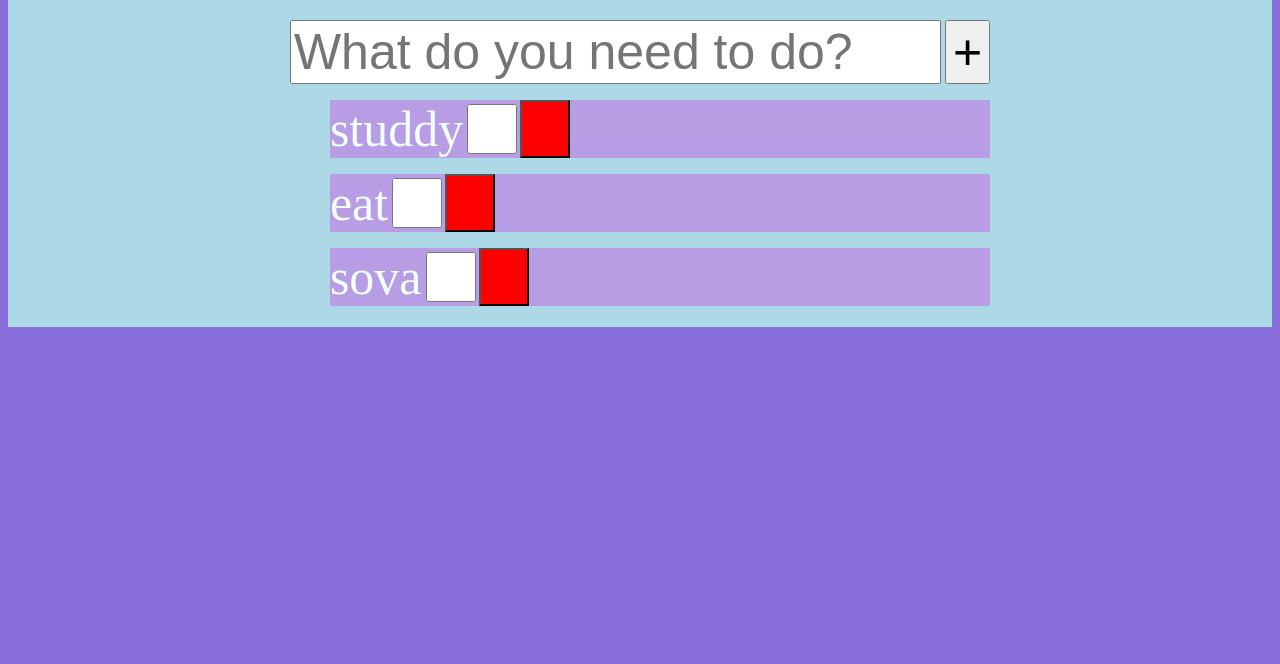
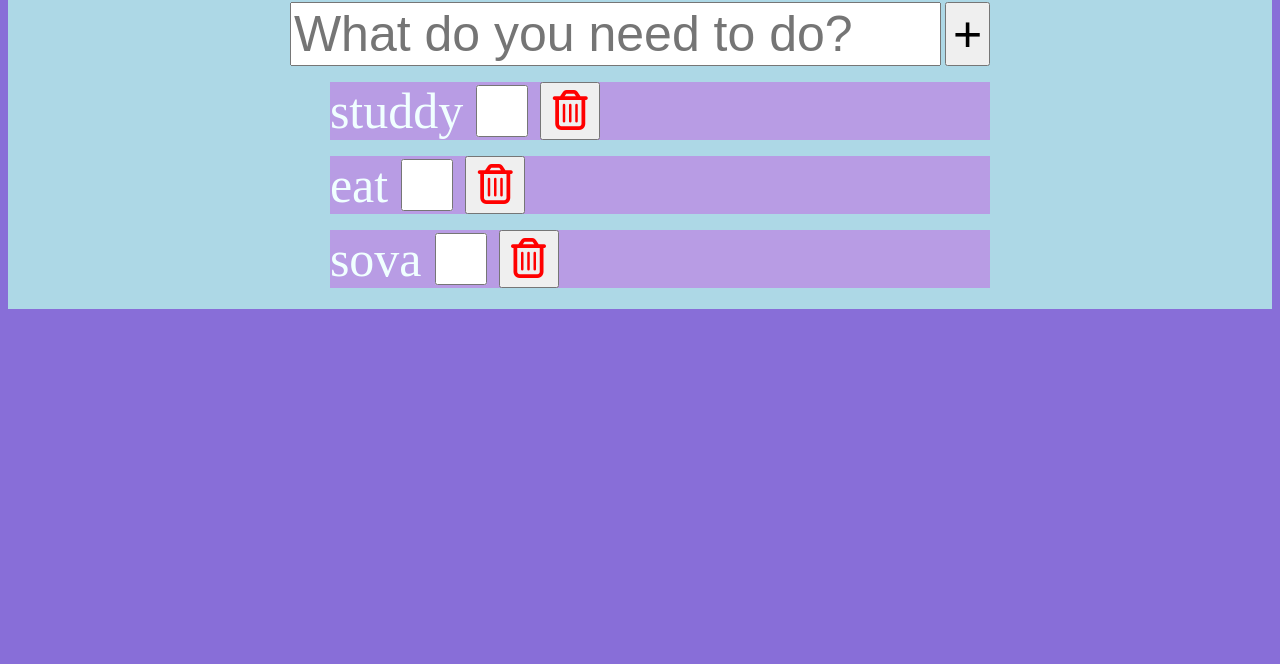
Before and after one commit to maisahjuevesano/To-do-list-, a website built with Parcel: page src/index.html in a window 1280 px wide. Shown: the part 136-800 px from the top of the page. Built offline with nearby package versions, Linux system fonts and the light colour scheme.

Commit message:
fixat en icon till min deleteknapp

```diff
--- a/src/index.html
+++ b/src/index.html
@@ -16,7 +16,6 @@
     <div class="container">
       <div class="container__second">
         <div class="container_third">
-          <i class="fa-regular fa-trash-can"></i>
           <div>
             <h1>To do list</h1>
             <input
--- a/src/js/models/Text.js
+++ /dev/null
@@ -1,6 +0,0 @@
-// export class TextInMyButtons {
-//   constructor(doneTask, deleteTask) {
-//     this.doneTask = doneTask;
-//     this.deleteTask = deleteTask;
-//   }
-// }
--- a/src/js/script.js
+++ b/src/js/script.js
@@ -1,13 +1,10 @@
 import { Tasks } from "./models/Todo";
-// import { TextInMyButtons } from "./models/Text";
 
 let toDoList = [
   new Tasks("studdy", false),
   new Tasks("eat", false),
   new Tasks("sova", false),
 ];
-
-// let buttonText = [new TextInMyButtons("done"), new TextInMyButtons("delete")];
 
 let addToDoButton = document.getElementById("addToDo");
 let divTag = document.getElementById("divId");
@@ -44,13 +41,9 @@ function showList() {
 
     //skapar en deletebutton
     let deletebutton = document.createElement("button");
+    deletebutton.innerHTML = '<i class="fa-regular fa-trash-can"></i>';
     deletebutton.classList.add("deletebutton");
     liTag.appendChild(deletebutton); //lägger in min button i min litag så den dyker upp när en li skapas
-
-    // //skapar en span så jag kan ha en text i min button
-    // let deleteText = document.createElement("span");
-    // deleteText.classList.add("deleteText"); //min klass heter deleteText som jag ska snart redigera
-    // deletebutton.appendChild(deleteText);
 
     /***********************Här ska mina funktioner vara******************************/
 
--- a/src/scss/_buttons.scss
+++ b/src/scss/_buttons.scss
@@ -1,8 +1,12 @@
 .checkbox {
-  width: 50px;
+  font-size: 50px;
+  width: 70px;
 }
 .deletebutton {
-  font-size: 50px;
-  background-color: red;
-  width: 50px;
+  font-size: 40px;
+  width: 60px;
 }
+
+.fa-regular {
+  color: red;
+}
```
